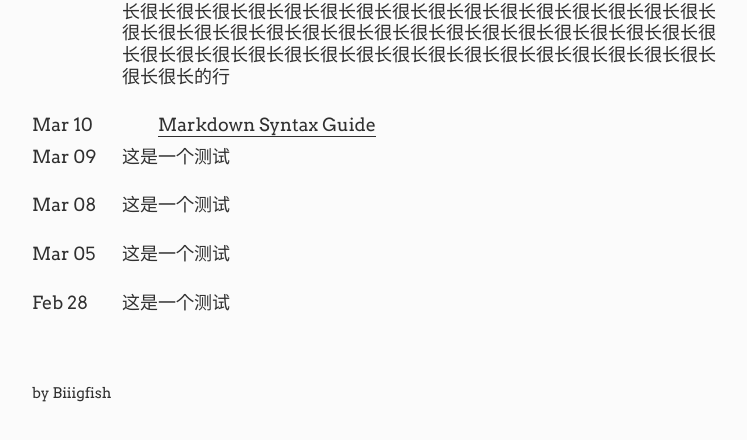
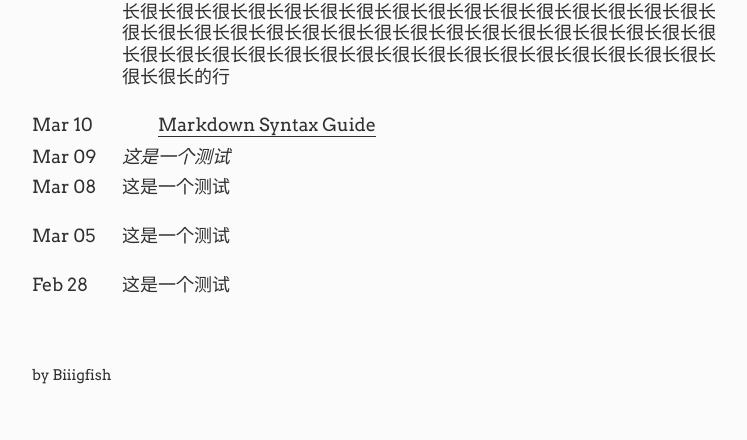
Before and after one commit to piedgogo/piedgogo.github.io, a plain HTML site: page index.html in a window 1280 px wide. Shown: the part 198-638 px from the top of the page, without its empty margins (266-1013 px from the left). Drawn offline with Linux system fonts and the light colour scheme.

Commit message:
Update index.html

```diff
--- a/index.html
+++ b/index.html
@@ -35,7 +35,7 @@
           <a href="https://themes.gohugo.io//theme/hugo-journal/post/markdown-syntax/">Markdown Syntax Guide</a>
         </li><li>
           <time datetime="2019-03-09 00:00:00 UTC">Mar 09</time>
-          <p>这是一个测试</p>
+          <i>这是一个测试</i>
         </li><li>
           <time datetime="2019-03-08 00:00:00 UTC">Mar 08</time>
           <p>这是一个测试</p>
```
